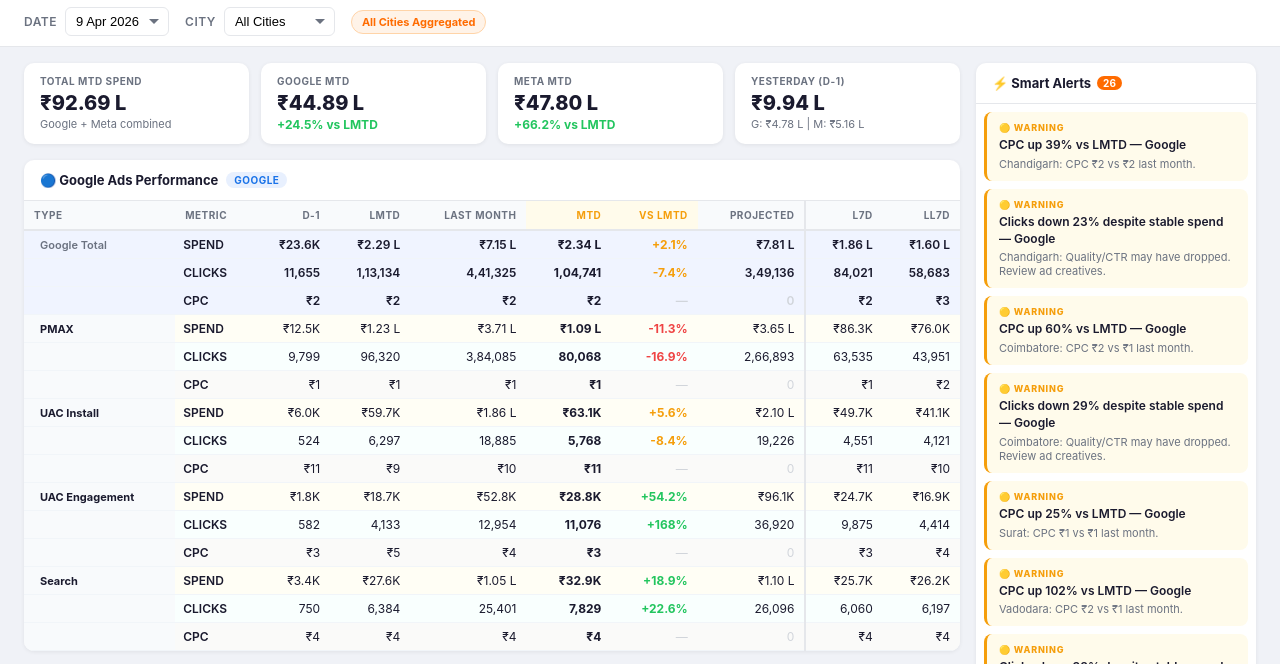
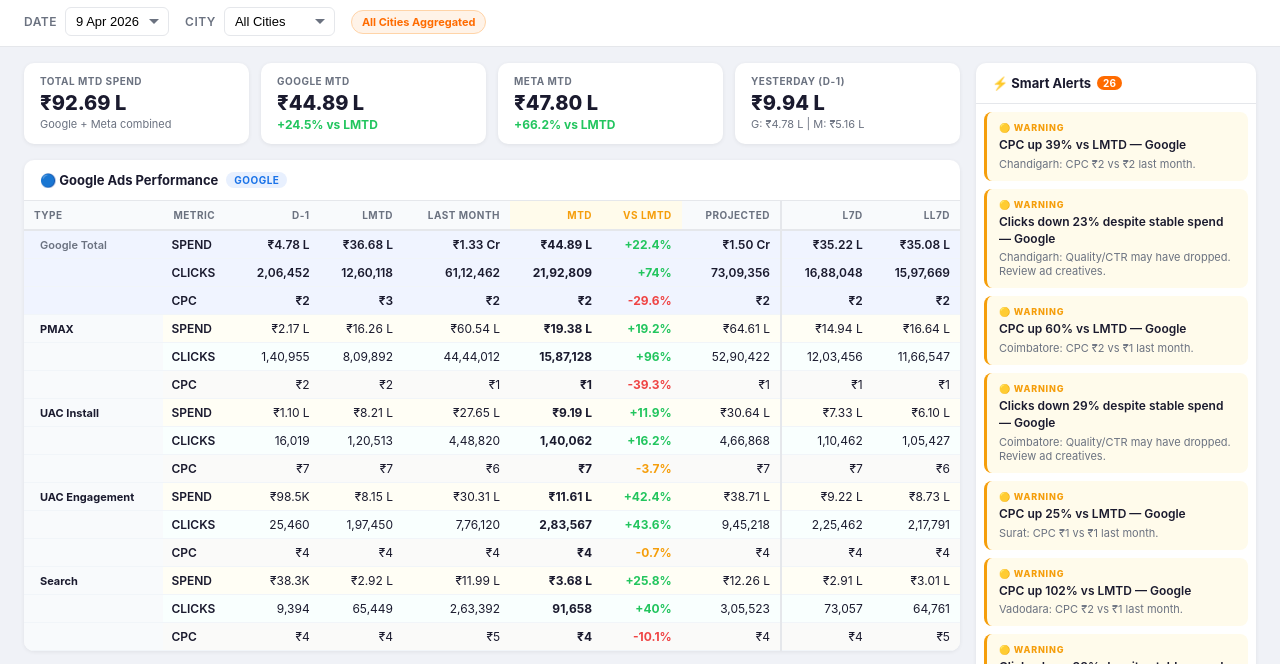
Before and after one commit to priyankmaheshwari-ship-it/cars24-marketing-dashboard, a plain HTML site: page index.html in a window 1280 px wide. Shown: the part 60-724 px from the top of the page. Drawn offline with nearby package versions, Linux system fonts and the light colour scheme.

Commit message:
fix: aggregate all cities correctly in dashboard tables

```diff
--- a/index.html
+++ b/index.html
@@ -370,6 +370,46 @@ function buildMetaTable(rows) {
   return buildPlatformTable(rows, 'Meta', META_TYPES, 'Meta (Facebook) Performance', 'badge-meta');
 }
 
+// ─────────────────────────────────────────────
+//  AGGREGATION HELPERS  (fix for All Cities)
+// ─────────────────────────────────────────────
+const NUM_COLS = ['D1','LMTD','LM','MTD','PROJECTED','L7D','LL7D'];
+
+// Sum SPEND or CLICKS rows across all cities; recalculate MTD_vs_LMTD from sums
+function aggregateSubRows(typeRows, sub) {
+  const matching = typeRows.filter(r => r.sub_metric === sub);
+  if (!matching.length) return null;
+  if (matching.length === 1) return matching[0]; // single city — return as-is
+
+  const agg = {};
+  NUM_COLS.forEach(col => {
+    agg[col] = matching.reduce((s, r) => s + (parseFloat(r[col]) || 0), 0);
+  });
+  // Recalculate MTD_vs_LMTD from aggregated sums (not average of pcts)
+  agg.MTD_vs_LMTD = agg.LMTD > 0
+    ? Math.round((agg.MTD - agg.LMTD) / agg.LMTD * 1000) / 10
+    : null;
+  return agg;
+}
+
+// CPC must be derived from aggregated spend ÷ clicks (never summed directly)
+function computeAggCPC(typeRows) {
+  const spendAgg  = aggregateSubRows(typeRows, 'SPEND');
+  const clicksAgg = aggregateSubRows(typeRows, 'CLICKS');
+  if (!spendAgg || !clicksAgg) return null;
+
+  const cpc = {};
+  NUM_COLS.forEach(col => {
+    const s = parseFloat(spendAgg[col])  || 0;
+    const c = parseFloat(clicksAgg[col]) || 0;
+    cpc[col] = c > 0 ? Math.round(s / c * 100) / 100 : 0;
+  });
+  cpc.MTD_vs_LMTD = cpc.LMTD > 0
+    ? Math.round((cpc.MTD - cpc.LMTD) / cpc.LMTD * 1000) / 10
+    : null;
+  return cpc;
+}
+
 function buildPlatformTable(rows, platform, types, title, badgeClass) {
   let html = `<div class="card">
     <div class="card-header">
@@ -398,23 +438,27 @@ function buildPlatformTable(rows, platform, types, title, badgeClass) {
 
   types.forEach(type => {
     const typeRows = rows.filter(r => r.platform===platform && r.campaign_type===type.key);
+
     ['SPEND','CLICKS','CPC'].forEach((sub, si) => {
-      const r = typeRows.find(r => r.sub_metric === sub);
+      // ── FIXED: aggregate across all cities instead of find() first row ──
+      const r = sub === 'CPC'
+        ? computeAggCPC(typeRows)
+        : aggregateSubRows(typeRows, sub);
+
       const trClass = (type.isTotal ? 'total-row ' : 'type-row ') + 'sub-' + sub.toLowerCase();
       html += `<tr class="${trClass}">`;
-      // Type label only on first sub-metric row
       html += `<td>${si === 0 ? type.label : ''}</td>`;
       html += `<td>${sub}</td>`;
 
       if (r) {
-        const d1     = r.D1     ?? 0;
-        const lmtd   = r.LMTD   ?? 0;
-        const lm     = r.LM     ?? 0;
-        const mtd    = r.MTD    ?? 0;
-        const pct    = r.MTD_vs_LMTD;
-        const proj   = r.PROJECTED ?? 0;
-        const l7d    = r.L7D    ?? 0;
-        const ll7d   = r.LL7D   ?? 0;
+        const d1   = parseFloat(r.D1)         || 0;
+        const lmtd = parseFloat(r.LMTD)       || 0;
+        const lm   = parseFloat(r.LM)         || 0;
+        const mtd  = parseFloat(r.MTD)        || 0;
+        const pct  = r.MTD_vs_LMTD;
+        const proj = parseFloat(r.PROJECTED)  || 0;
+        const l7d  = parseFloat(r.L7D)        || 0;
+        const ll7d = parseFloat(r.LL7D)       || 0;
 
         const isAlert = (sub === 'SPEND' && d1 === 0 && !type.isTotal);
 
```
